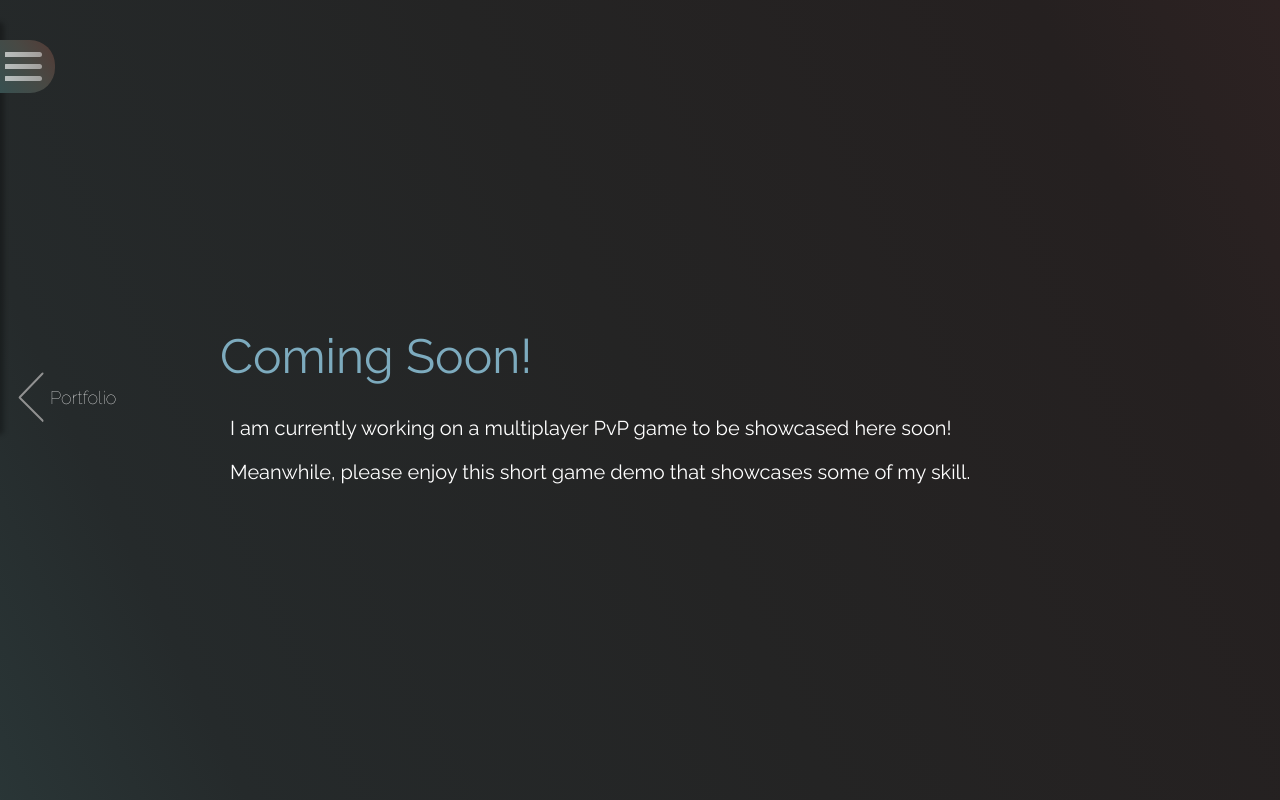
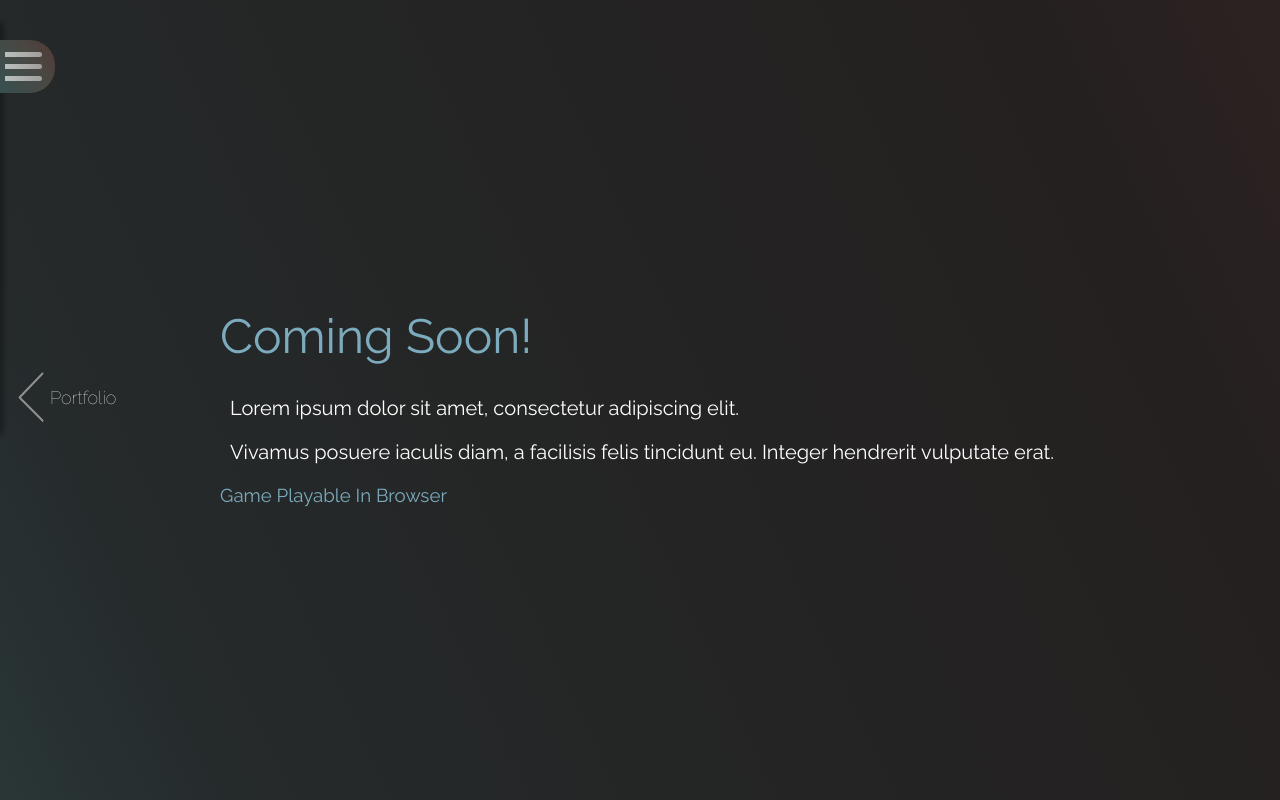
Before and after one commit to SimenMH/portfolio-website, a React (Create React App) app: page /portfolio/games in a window 1280 px wide. Built offline with nearby package versions, Linux system fonts and the light colour scheme.

Commit message:
feat: Add placeholder text to portfolio screens

```diff
--- a/src/screens/Portfolio/GamePortfolio/GamePortfolio.screen.js
+++ b/src/screens/Portfolio/GamePortfolio/GamePortfolio.screen.js
@@ -4,14 +4,12 @@ const GamePortfolio = () => {
   return (
     <div className='screen-container fade-in'>
       <h1>Coming Soon!</h1>
+      <p>Lorem ipsum dolor sit amet, consectetur adipiscing elit.</p>
       <p>
-        I am currently working on a multiplayer PvP game to be showcased here
-        soon!
+        Vivamus posuere iaculis diam, a facilisis felis tincidunt eu. Integer
+        hendrerit vulputate erat.
       </p>
-      <p>
-        Meanwhile, please enjoy this short game demo that showcases some of my
-        skill.
-      </p>
+      <h3>Game Playable In Browser</h3>
     </div>
   );
 };
--- a/src/screens/Portfolio/MobilePortfolio/MobilePortfolio.screen.js
+++ b/src/screens/Portfolio/MobilePortfolio/MobilePortfolio.screen.js
@@ -5,12 +5,10 @@ const MobilePortfolio = () => {
     <div className='screen-container fade-in'>
       <h1>Neighbourly</h1>
       <p>
-        Neighbourly aims to solve the difficulty of trying to communicate with
-        your closes neighbours.
+        Pellentesque habitant morbi tristique senectus et netus et malesuada
+        fames ac turpis egestas.
       </p>
-      <p>
-        The app provides a position based messaging board and event planner.
-      </p>
+      <p>Aliquam sagittis justo ac turpis tempor, vel rutrum tortor ornare.</p>
       <h2>Tech Stack:</h2>
       <p>React Native</p>
       <p>NodeJS / Express</p>
--- a/src/screens/Portfolio/Portfolio.screen.js
+++ b/src/screens/Portfolio/Portfolio.screen.js
@@ -4,10 +4,11 @@ const Portfolio = () => {
   return (
     <div className='screen-container fade-in'>
       <h1>My work</h1>
+      <p>Lorem ipsum dolor sit amet, consectetur adipiscing elit.</p>
       <p>
-        I have experience with web development, mobile apps, and video games.
+        Vivamus posuere iaculis diam, a facilisis felis tincidunt eu. Integer
+        hendrerit vulputate erat.
       </p>
-      <p>Here you may see some projects from each category.</p>
     </div>
   );
 };
--- a/src/screens/Portfolio/WebPortfolio/WebPortfolio.screen.js
+++ b/src/screens/Portfolio/WebPortfolio/WebPortfolio.screen.js
@@ -4,7 +4,7 @@ const WebPortfolio = () => {
   return (
     <div className='screen-container fade-in'>
       <h1>Web portfolio</h1>
-      <p>The page you're viewing right now was made in React</p>
+      <p>Lorem ipsum dolor sit amet, consectetur adipiscing elit.</p>
       <h2>Additional projects</h2>
     </div>
   );
```
